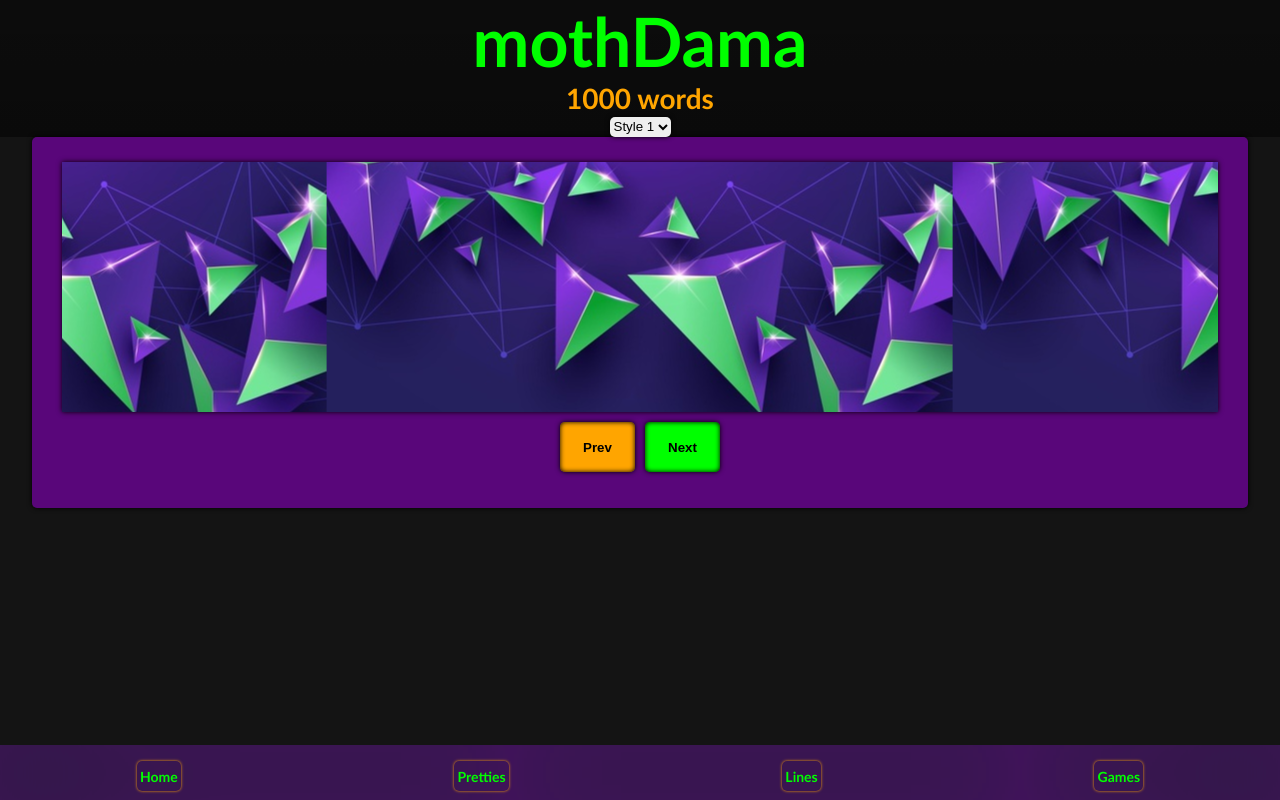
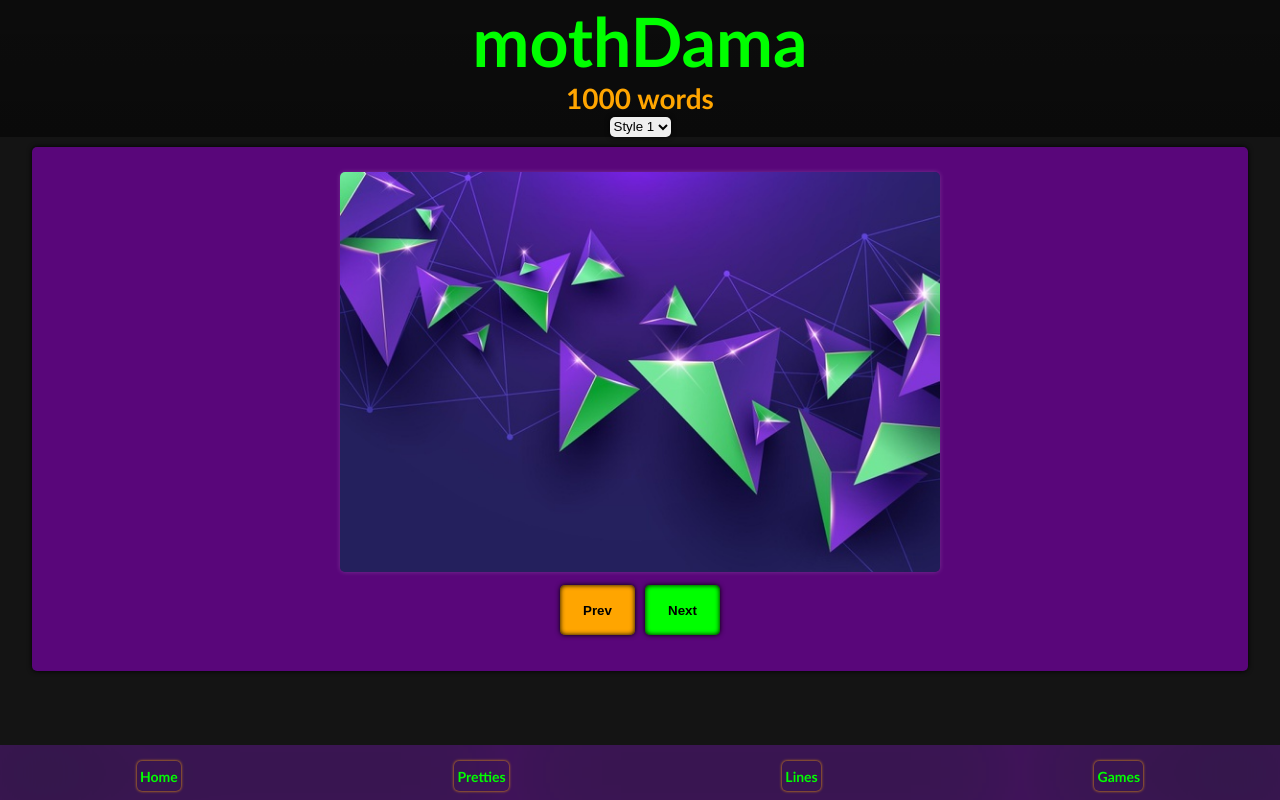
Before and after one commit to jgharris314/mothDama, a React (Create React App) app in the folder front-end/: page /pretties in a window 1280 px wide. Built offline with nearby package versions, Linux system fonts and the light colour scheme.

Commit message:
updated photo display

```diff
--- a/front-end/src/colorStyles.js
+++ b/front-end/src/colorStyles.js
@@ -2,7 +2,7 @@ export const colorStyles = [
 	//style 1
 	{
 		header: {
-			background: { "background-color": "blue" },
+			background: { "background-color": "black" },
 			h1: {
 				color: "yellow",
 			},
@@ -10,25 +10,25 @@ export const colorStyles = [
 			btn: { "background-color": "pink" },
 		},
 		landingPage: {
-			"background-color": "blue",
+			"background-color": "black",
 		},
 		shop: {
 			"background-color": "pink",
 		},
 		gallery: {
-			background: { "background-color": "blue" },
+			background: { "background-color": "black" },
 			nextBtn: { "background-color": "pink" },
 			prevBtn: { "background-color": "yellow" },
 		},
 		trickGen: {
 			settings: {
-				"background-color": "blue",
+				"background-color": "black",
 				color: "yellow",
 				"box-shadow": "0px 0px 5px pink",
 			},
-			line: { "background-color": "blue", color: "white" },
+			line: { "background-color": "black", color: "white" },
 			btn: {
-				"background-color": "blue",
+				"background-color": "black",
 				color: "yellow",
 				"box-shadow": "0px 0px 5px pink",
 			},
@@ -38,23 +38,23 @@ export const colorStyles = [
 			gameLandingPage: { btn: { "background-color": "pink" } },
 			open: {
 				play: {
-					background: { "background-color": "blue" },
+					background: { "background-color": "black" },
 					nextBtn: { "background-color": "yellow" },
 					otherButtons: { "background-color": "pink" },
 				},
 				prep: {
-					background: { "background-color": "blue" },
+					background: { "background-color": "black" },
 					presets: { "background-color": "pink" },
 					btn: { "background-color": "yellow" },
 				},
 			},
 			ken: {
-				background: { "background-color": "blue" },
+				background: { "background-color": "black" },
 				btn: { "background-color": "yellow" },
 				undoBtn: { "background-color": "pink" },
 			},
 			freeStyle: {
-				background: { "background-color": "blue" },
+				background: { "background-color": "black" },
 				buttons: {
 					btn: { "background-color": "yellow" },
 					undoBtn: { "background-color": "pink" },
@@ -64,7 +64,7 @@ export const colorStyles = [
 			},
 		},
 		navBar: {
-			background: { "background-color": "blue" },
+			background: { "background-color": "black" },
 			item: {
 				"background-color": "pink",
 				color: "black",
--- a/front-end/src/components/Gallery/Gallery.js
+++ b/front-end/src/components/Gallery/Gallery.js
@@ -28,15 +28,17 @@ const Gallery = ({ setHeaderMemo, styles }) => {
 	return (
 		<StyledGallery>
 			<div className="gallery" style={styles ? styles.background : null}>
-				<div
+				{/* <div
 					className="gallery-img"
 					style={{
-						backgroundSize: "contain",
+						objectFit: "contain",
 						backgroundRepeat: "no-repeat",
 						background: `url(${imgArray[count]})`,
 						backgroundPosition: "center",
 					}}
-				></div>
+				></div> */}
+				<img src={imgArray[count]} alt="filler" />
+				<br />
 
 				<button
 					className="prev"
--- a/front-end/src/components/Gallery/gallery.styles.js
+++ b/front-end/src/components/Gallery/gallery.styles.js
@@ -14,10 +14,25 @@ export const StyledGallery = styled.div`
 		padding-bottom: 2%;
 
 		&-img {
-			height: 250px;
+			min-height: 250px;
 			width: 95%;
 			margin: 0 auto;
 			box-shadow: 0px 0px 5px black;
+		}
+
+		img {
+			object-fit: contain;
+			object-position: center;
+			box-shadow: 0px 0px 5px rgba(255, 255, 255, 0.18);
+			border-radius: 5px;
+			max-height: 300px;
+			max-width: 90%;
+		}
+
+		@media screen and (min-width: 720px) {
+			img {
+				max-height: 400px;
+			}
 		}
 
 		button {
--- a/front-end/src/components/Header/header.styles.js
+++ b/front-end/src/components/Header/header.styles.js
@@ -6,7 +6,7 @@ export const StyledHeader = styled.div`
 	top: 0;
 	background-image: linear-gradient(rgba(0, 0, 0, 0.4), rgba(0, 0, 0, 0.5));
 	background-size: contain;
-	margin-bottom: 0px;
+	margin-bottom: 10px;
 
 	h1 {
 		font-size: 68px;
```
